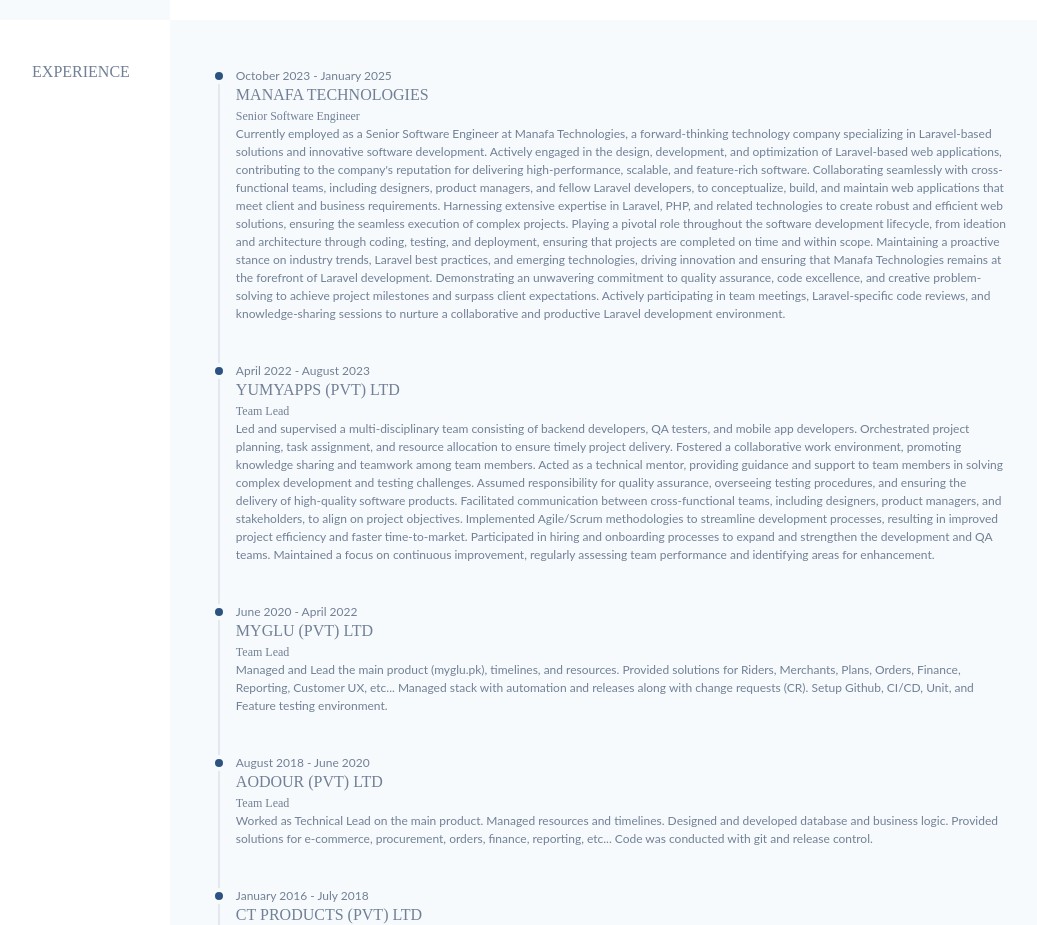
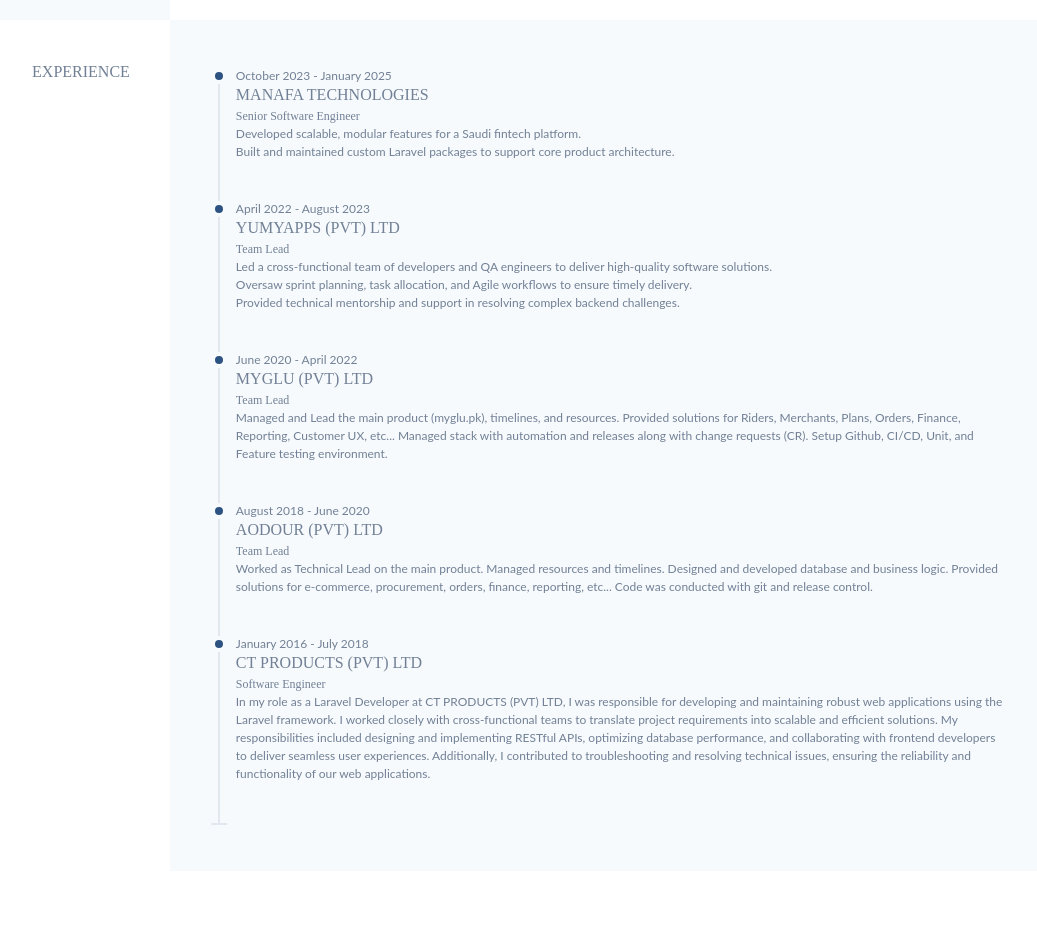
Before and after one commit to paxha/paxha.github.io, a plain HTML site: page index.html in a window 1280 px wide. Shown: the part 780-1705 px from the top of the page, without its empty margins (224-1261 px from the left). After the commit the page ends 1651 px from the top, so only its background shows below. Drawn offline with Linux system fonts and the light colour scheme; a web font is replaced by a local one.

Commit message:
refactor: update job descriptions to highlight key achievements and responsibilities

```diff
--- a/index.html
+++ b/index.html
@@ -108,14 +108,14 @@
                             <a href="https://manafa.co" class="hover:underline">Manafa Technologies</a>
                         </h3>
                         <h4 class="text-xs text-gray-600 lato-thin">Senior Software Engineer</h4>
-                        <p class="pb-10 text-xs text-gray-600 lato">Currently employed as a Senior Software Engineer at Manafa Technologies, a forward-thinking technology company specializing in Laravel-based solutions and innovative software development.
-                            Actively engaged in the design, development, and optimization of Laravel-based web applications, contributing to the company's reputation for delivering high-performance, scalable, and feature-rich software.
-                            Collaborating seamlessly with cross-functional teams, including designers, product managers, and fellow Laravel developers, to conceptualize, build, and maintain web applications that meet client and business requirements.
-                            Harnessing extensive expertise in Laravel, PHP, and related technologies to create robust and efficient web solutions, ensuring the seamless execution of complex projects.
-                            Playing a pivotal role throughout the software development lifecycle, from ideation and architecture through coding, testing, and deployment, ensuring that projects are completed on time and within scope.
-                            Maintaining a proactive stance on industry trends, Laravel best practices, and emerging technologies, driving innovation and ensuring that Manafa Technologies remains at the forefront of Laravel development.
-                            Demonstrating an unwavering commitment to quality assurance, code excellence, and creative problem-solving to achieve project milestones and surpass client expectations.
-                            Actively participating in team meetings, Laravel-specific code reviews, and knowledge-sharing sessions to nurture a collaborative and productive Laravel development environment.</p>
+                        <ul class="pb-10 text-xs text-gray-600 lato">
+                            <li>
+                                Developed scalable, modular features for a Saudi fintech platform.
+                            </li>
+                            <li>
+                                Built and maintained custom Laravel packages to support core product architecture.
+                            </li>
+                        </ul>
                     </div>
                 </div>
                 <div class="flex relative">
@@ -126,15 +126,17 @@
                             <a href="https://yumyapps.com" class="hover:underline">YumyApps (Pvt) Ltd</a>
                         </h3>
                         <h4 class="text-xs text-gray-600 lato-thin">Team Lead</h4>
-                        <p class="pb-10 text-xs text-gray-600 lato">Led and supervised a multi-disciplinary team consisting of backend developers, QA testers, and mobile app developers.
-                            Orchestrated project planning, task assignment, and resource allocation to ensure timely project delivery.
-                            Fostered a collaborative work environment, promoting knowledge sharing and teamwork among team members.
-                            Acted as a technical mentor, providing guidance and support to team members in solving complex development and testing challenges.
-                            Assumed responsibility for quality assurance, overseeing testing procedures, and ensuring the delivery of high-quality software products.
-                            Facilitated communication between cross-functional teams, including designers, product managers, and stakeholders, to align on project objectives.
-                            Implemented Agile/Scrum methodologies to streamline development processes, resulting in improved project efficiency and faster time-to-market.
-                            Participated in hiring and onboarding processes to expand and strengthen the development and QA teams.
-                            Maintained a focus on continuous improvement, regularly assessing team performance and identifying areas for enhancement.</p>
+                        <ul class="pb-10 text-xs text-gray-600 lato">
+                            <li>
+                                Led a cross-functional team of developers and QA engineers to deliver high-quality software solutions.
+                            </li>
+                            <li>
+                                Oversaw sprint planning, task allocation, and Agile workflows to ensure timely delivery.
+                            </li>
+                            <li>
+                                Provided technical mentorship and support in resolving complex backend challenges.
+                            </li>
+                        </ul>
                     </div>
                 </div>
                 <div class="flex relative">
```
